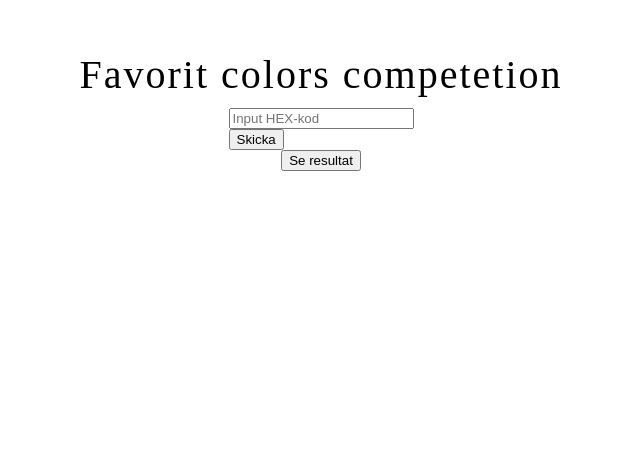
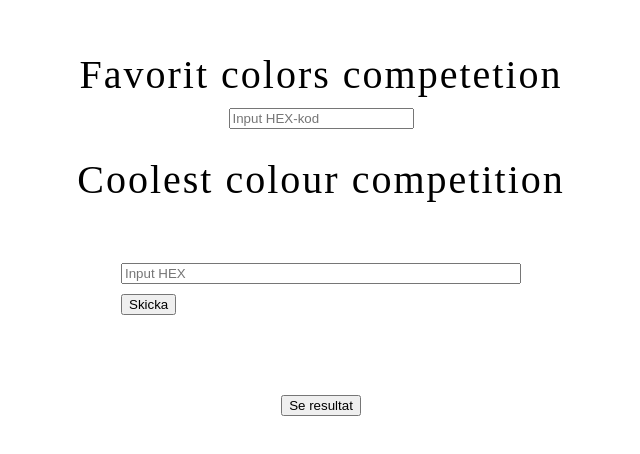
Before and after one commit to johannabarre/barre, a plain HTML site: page index.html in a window 1280 px wide. Shown: the part 126-580 px from the top of the page, without its empty margins (319-959 px from the left). Drawn offline with Linux system fonts and the light colour scheme.

Commit message:
Add classes to taget elemtens in CSS

```diff
--- a/index.html
+++ b/index.html
@@ -9,11 +9,13 @@
 
   <body>
 		<h1>Favorit colors competetion</h1>
-		<div>
-			<div>
 				<input placeholder="Input HEX-kod"></input>
+		<h1>Coolest colour competition</h1>
+		<div class="inputSection">
+			<div class="inputs">
+				<input placeholder="Input HEX"></input>
 			</div>
-			<button>Skicka</button>
+			<button class="addOption">Skicka</button>
 		</div>
 		<button>Se resultat</button>
   </body>
```
